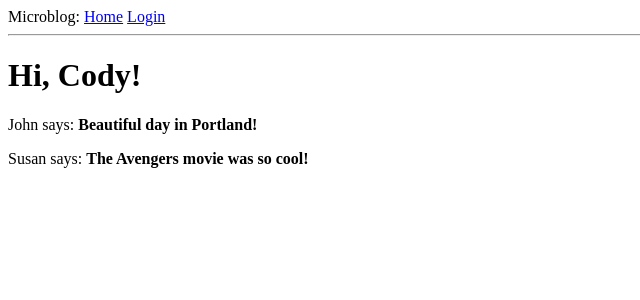
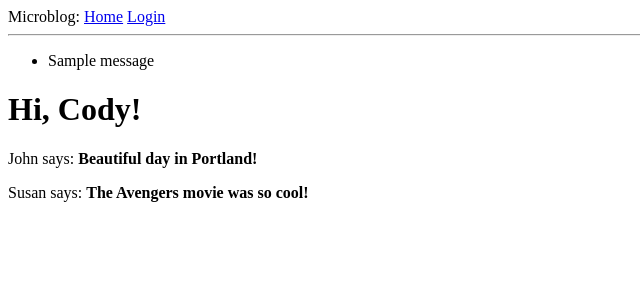
Before and after one commit to 457r0ch1mp/microblog, a Flask app: page / in a window 1280 px wide. Shown: the top 300 px of the page, without its empty margins (0-640 px from the left). Run offline with Flask 2, Linux system fonts and the light colour scheme; one stand-in notice (Sample message) is shown.

Commit message:
Render flashed messages in base template

```diff
--- a/app/templates/base.html
+++ b/app/templates/base.html
@@ -13,6 +13,15 @@
             <a href="/login">Login</a>
         </div>
         <hr>
+        {% with messages = get_flashed_messages() %}
+        {% if messages %}
+        <ul>
+            {% for message in messages %}
+            <li>{{ message }}</li>
+            {% endfor %}
+        </ul>
+        {% endif %}
+        {% endwith %}
         {% block content %}{% endblock %}
     </body>
 </html>
```
